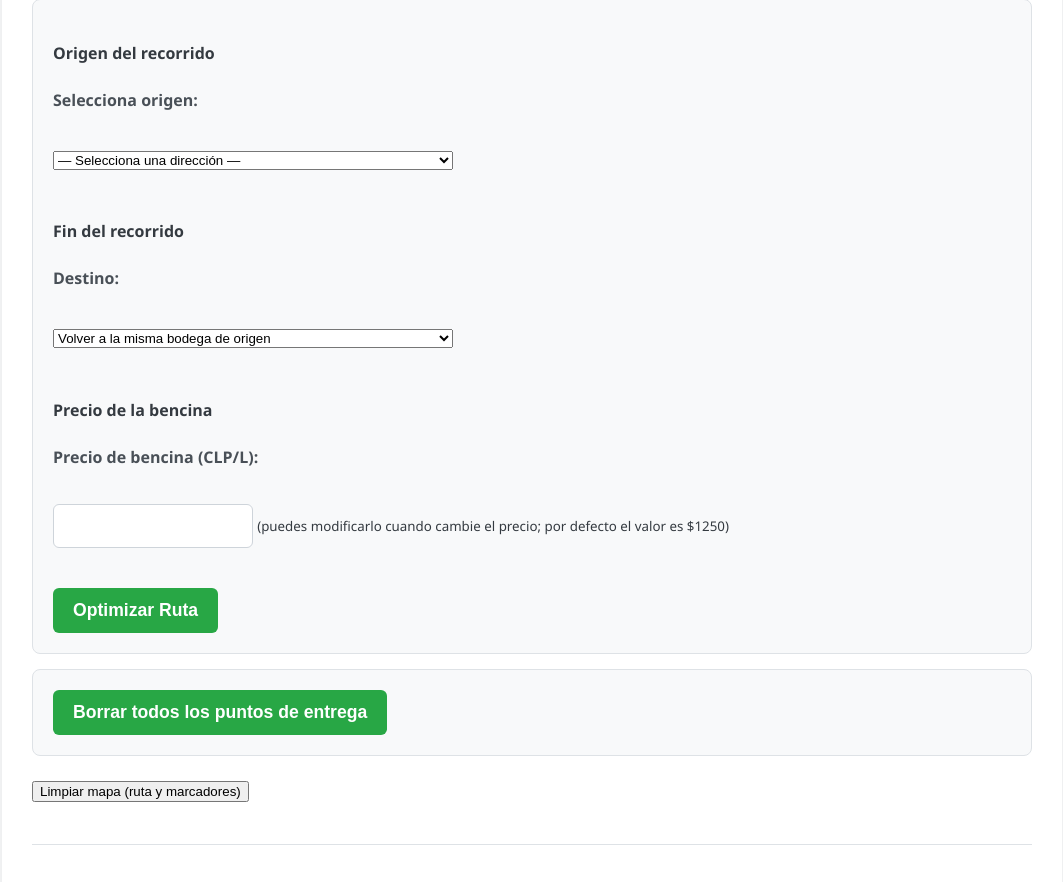
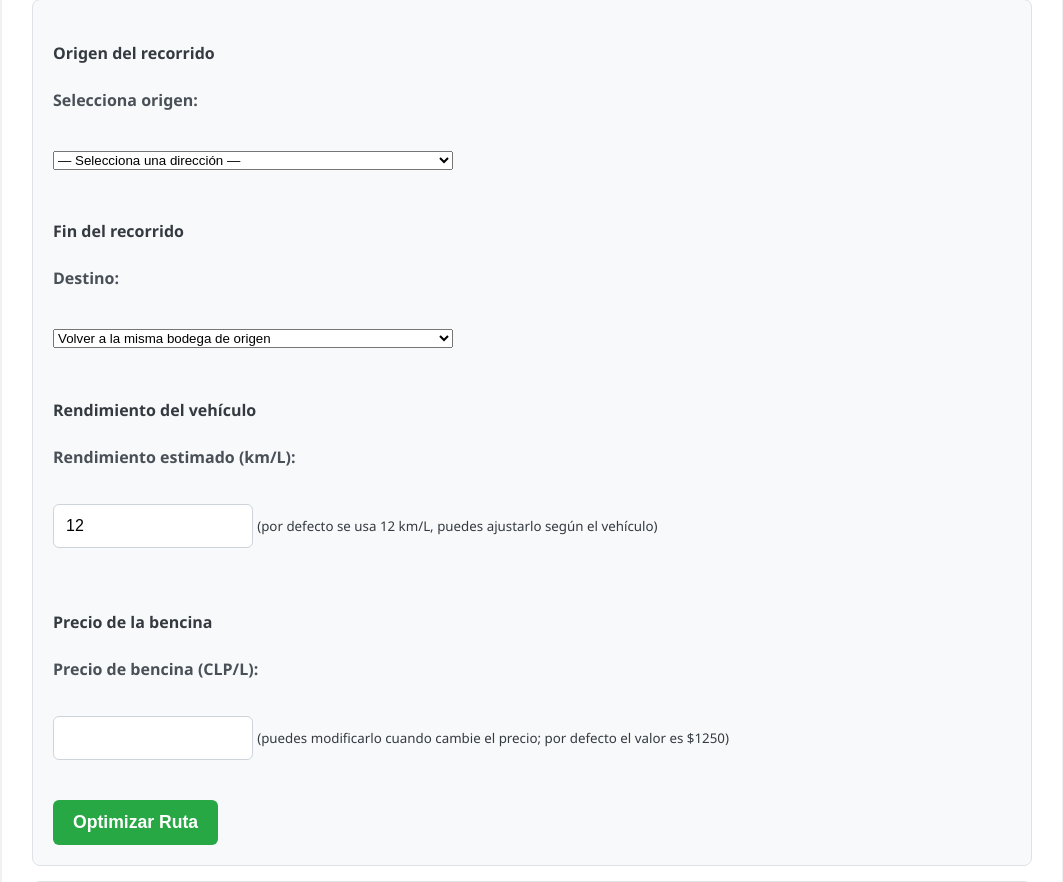
Before and after one commit to Jorge201105/mapa2, a Django app: template rutas/templates/rutas/mapa.html in a window 1280 px wide. Shown: the part 1049-1931 px from the top of the page, without its empty margins (108-1171 px from the left). Run offline with Django 4.2, Linux system fonts and the light colour scheme; the template is opened without the code that fills it, so the values that code supplies are empty; parts of the project's set-up code (start-up, migrations or seed data) failed here and were passed over; some libraries are stand-ins or nearby versions.

Commit message:
casi terminado

```diff
--- a/rutas/templates/rutas/base.html
+++ b/rutas/templates/rutas/base.html
@@ -17,7 +17,8 @@
         {% endblock %}
     </main>
     <footer>
-        <p>&copy; 2023 Distribución Inteligente</p>
+        <p>&copy; 2025 Logística Jimacomex SpA </p>
+
     </footer>
     {% block extra_js %}{% endblock %}
 </body>
--- a/rutas/templates/rutas/mapa.html
+++ b/rutas/templates/rutas/mapa.html
@@ -153,6 +153,19 @@
             <br><br>
         </div>
 
+        <h4>Rendimiento del vehículo</h4>
+        <label for="rendimiento_vehiculo">Rendimiento estimado (km/L):</label><br>
+        <input type="number"
+               id="rendimiento_vehiculo"
+               name="rendimiento_vehiculo"
+               step="0.1"
+               min="1"
+               style="max-width: 200px;"
+               value="{{ rendimiento_vehiculo|default:12 }}">
+        <small>(por defecto se usa 12 km/L, puedes ajustarlo según el vehículo)</small>
+
+        <br><br>
+
         <h4>Precio de la bencina</h4>
         <label for="precio_bencina">Precio de bencina (CLP/L):</label><br>
         <input type="number"
@@ -190,6 +203,9 @@
             {% endif %}
             {% if direccion_destino %}
                 <p><strong>Destino usado:</strong> {{ direccion_destino }}</p>
+            {% endif %}
+            {% if rendimiento_vehiculo %}
+                <p><strong>Rendimiento usado:</strong> {{ rendimiento_vehiculo }} km/L</p>
             {% endif %}
             <p><strong>Distancia Total Optimizada:</strong> {{ total_distance_km }} km</p>
             <p><strong>Consumo Estimado de Bencina:</strong> {{ fuel_consumed_liters }} litros</p>
```
Also changed, not shown: rutas/optimizer.py (+19 -3 lines), rutas/views.py (+23 -1 lines).
